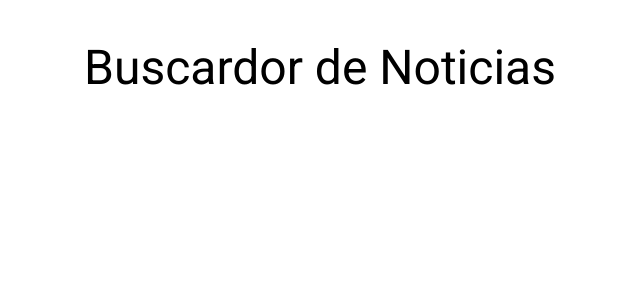
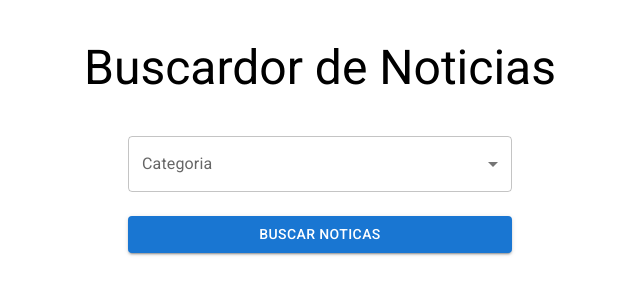
Before and after one commit to renier1989/noticias_api, a React (Vite) app: page / in a window 1280 px wide. Shown: the top 300 px of the page, without its empty margins (320-960 px from the left). Built offline with nearby package versions, Linux system fonts and the light colour scheme.

Commit message:
337. Trabajando con el Formulario

```diff
--- a/src/App.jsx
+++ b/src/App.jsx
@@ -1,11 +1,20 @@
 import { Container, Grid, Typography } from "@mui/material";
+import Formulario from "./components/Formulario";
 
 function App() {
   return (
     <Container>
       <header>
-        <Typography align="center" component="h1" variant="h3" marginY={5}>Buscardor de Noticias</Typography>
+        <Typography align="center" component="h1" variant="h3" marginY={5}>
+          Buscardor de Noticias
+        </Typography>
       </header>
+
+      <Grid container direction="row" justifyContent="center" alignItems="center">
+        <Grid item md={6} xs={12} lg={4}>
+          <Formulario  />
+        </Grid>
+      </Grid>
     </Container>
   );
 }
--- /dev/null
+++ b/src/components/Formulario.jsx
@@ -0,0 +1,42 @@
+import {
+  FormControl,
+  InputLabel,
+  Select,
+  MenuItem,
+  Button,
+  Box,
+} from "@mui/material";
+
+const CATEGORIAS = [
+  { value: "general", label: "General" },
+  { value: "business", label: "Negocios" },
+  { value: "entertainment", label: "Entretenimiento" },
+  { value: "health", label: "Salud" },
+  { value: "science", label: "Ciencia" },
+  { value: "sports", label: "Deportes" },
+  { value: "technology", label: "Tecnología" },
+];
+
+const Formulario = () => {
+  return (
+    <form>
+      <FormControl fullWidth>
+        <InputLabel>Categoria</InputLabel>
+        <Select label="Categoria">
+          {CATEGORIAS.map((categoria) => (
+            <MenuItem key={categoria.value} value={categoria.value}>
+              {categoria.label}
+            </MenuItem>
+          ))}
+        </Select>
+        <Box sx={{
+            marginTop:3
+        }}>
+        <Button fullWidth variant="contained" color="primary">Buscar Noticas</Button>
+        </Box>
+      </FormControl>
+    </form>
+  );
+};
+
+export default Formulario;
```
